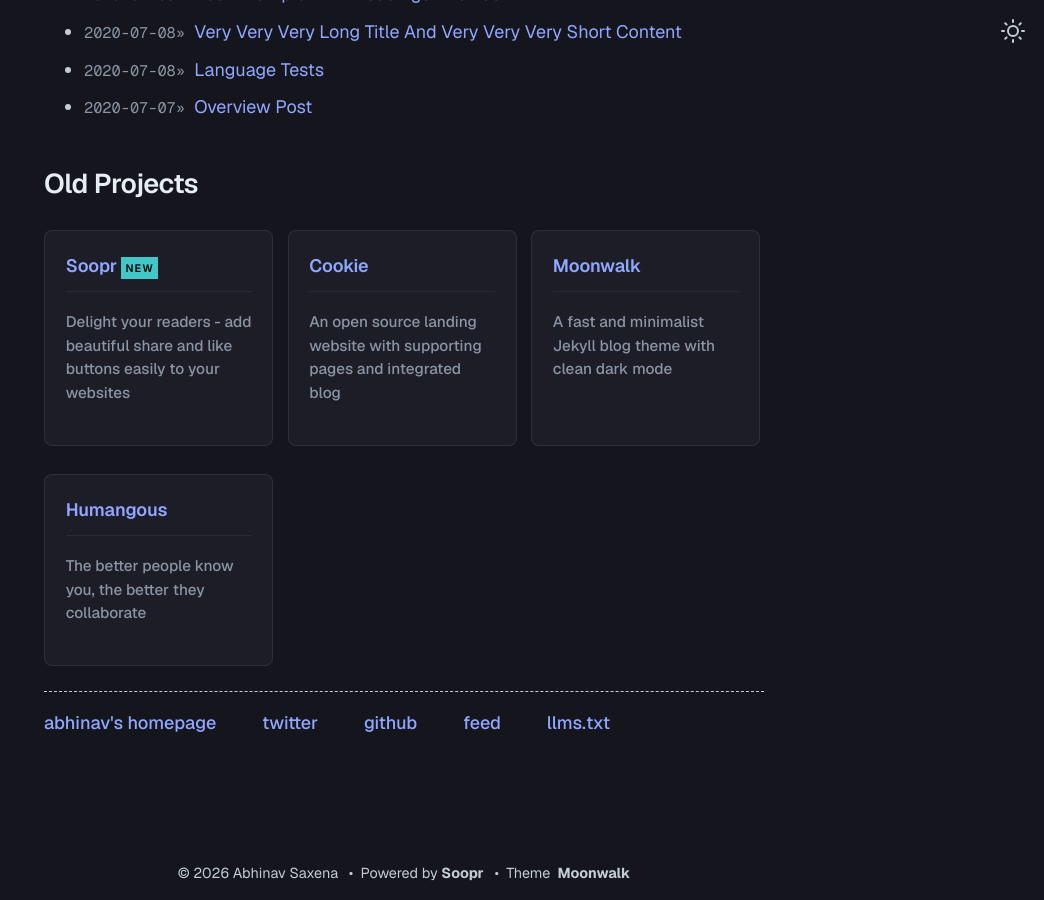
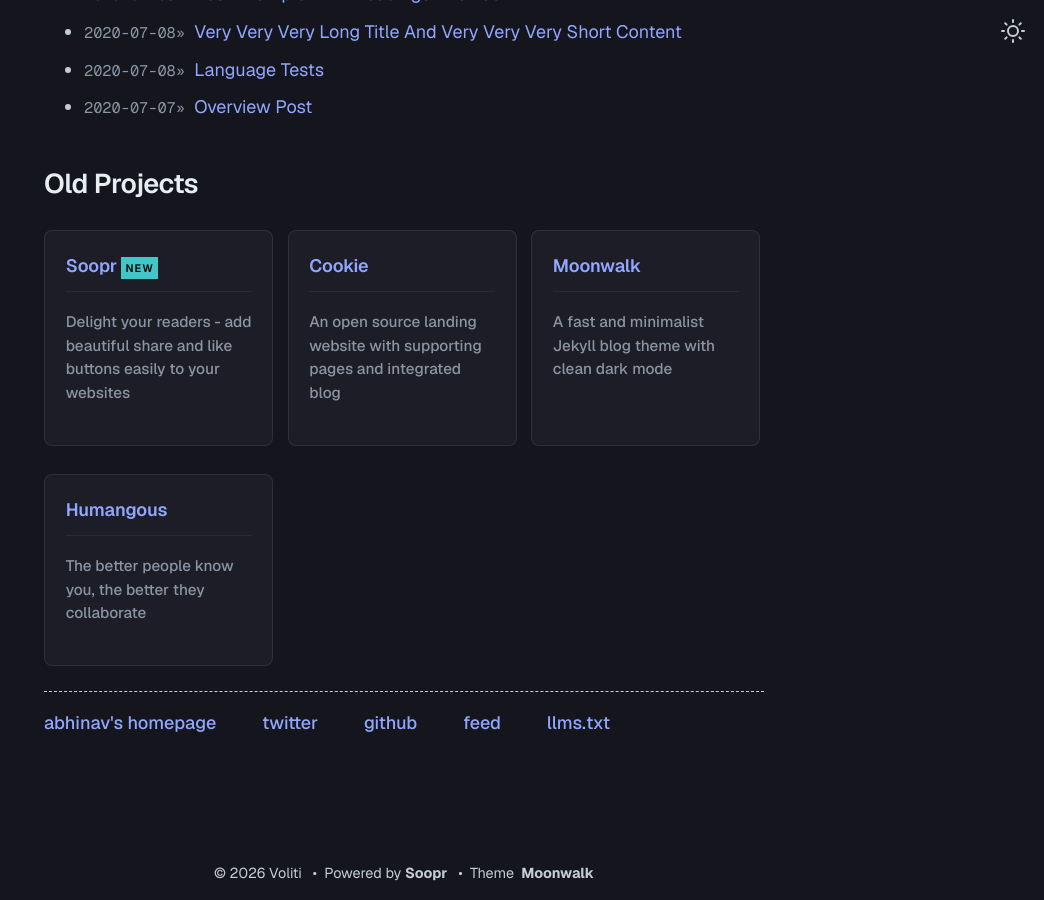
Before and after one commit to Voliti1/Voliti1.github.io, a Jekyll site: the page built from index.md, in a window 1280 px wide and 900 px high, scrolled down 1331 px. Shown: the whole window, without its empty margins (236-1280 px from the left). Built offline with Jekyll 4.4.1, drawn with Linux system fonts in a browser that asks for light colours; some of the changed text lies outside the part shown.

Commit message:
Update _config.yml

```diff
--- a/_config.yml
+++ b/_config.yml
@@ -1,7 +1,7 @@
-title: Moonwalk
-author: Abhinav Saxena
-url: https://www.abhinavsaxena.com # root address of the site
-baseurl: "/moonwalk/" # set to "/moonwalk" if hosting under a project subpath
+title: Voliti's Blog
+author: Voliti
+url: https://voliti1.github.io/ # root address of the site
+baseurl: "" # set to "/moonwalk" if hosting under a project subpath
 description: > # description of the site (multiple lines allowed)
   Moonwalk is a fast and elegant Jekyll theme with a clean dark mode. It comes with horizontal list (for navbar and footer), card list (for portfolio), and a generic vertical list. It is very easy to modify in case you want to build over it - please see _layouts/home.html to do that.
 
@@ -12,7 +12,7 @@
   card: summary_large_image
 
 #theme: moonwalk # if you are using GitHub Pages, change it to remote_theme: abhinavs/moonwalk
-remote_theme: abhinavs/moonwalk
+# remote_theme: abhinavs/moonwalk
 
 theme_config:
   appearance: "dark" # can be "light", "dark" or "auto"
```
